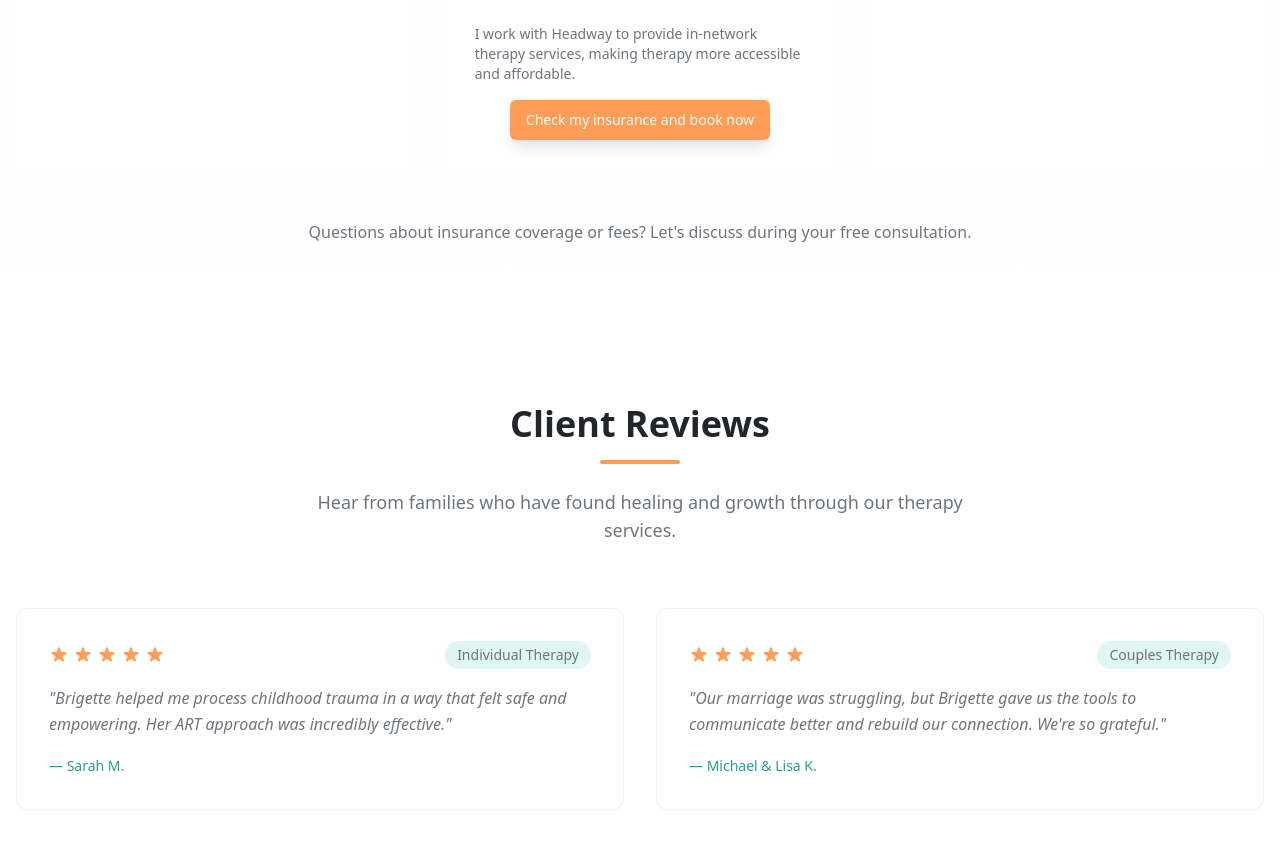
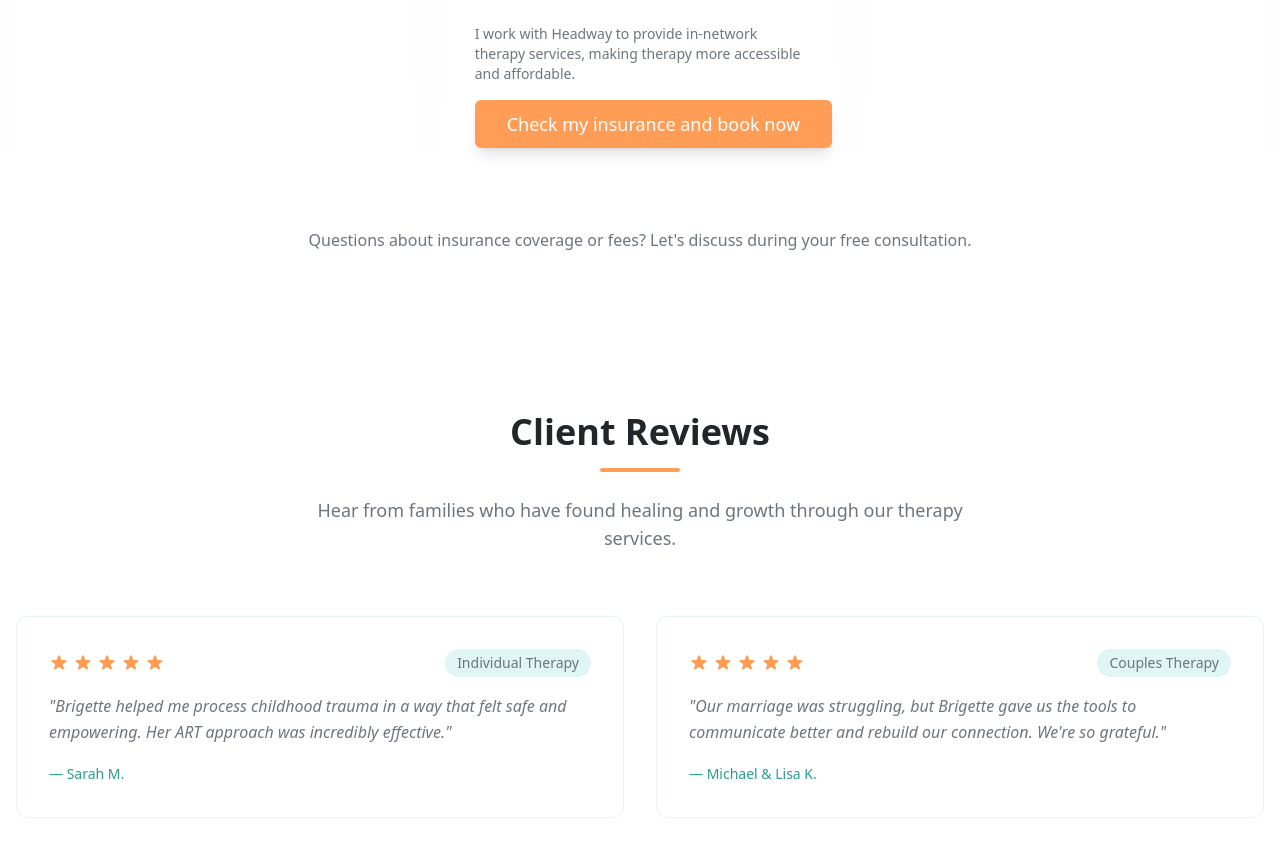
Before and after one commit to jelgie-stack/elgie-therapy-oasis, a React (Vite) app: page / in a window 1280 px wide. Shown: the part 4731-5573 px from the top of the page. Built offline with nearby package versions, Linux system fonts and the light colour scheme.

Commit message:
Adjust CTA font size
Ensure the "Check my insurance and book now" CTA matches the font size of other site CTAs.

```diff
--- a/src/components/FeesInsurance.tsx
+++ b/src/components/FeesInsurance.tsx
@@ -71,7 +71,7 @@ const FeesInsurance = () => {
               I work with Headway to provide in-network therapy services, making therapy more accessible and affordable.
             </p>
             <div className="mt-4 text-center">
-              <Button variant="cta" asChild>
+              <Button variant="cta" size="lg" asChild className="text-lg py-6">
                 <a
                   href="https://care.headway.co/providers/brigette-elgie?utm_source=pem&utm_medium=direct_link&utm_campaign=142417"
                   target="_blank"
```
